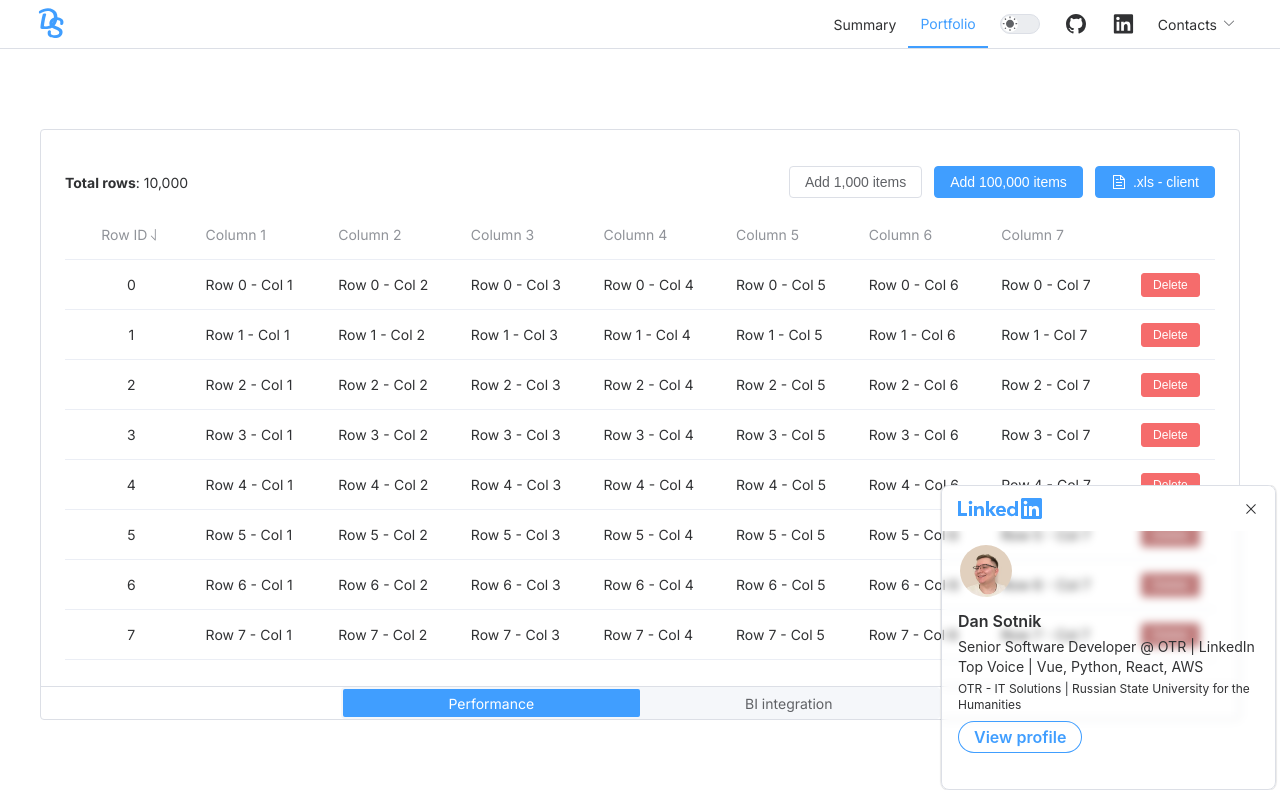
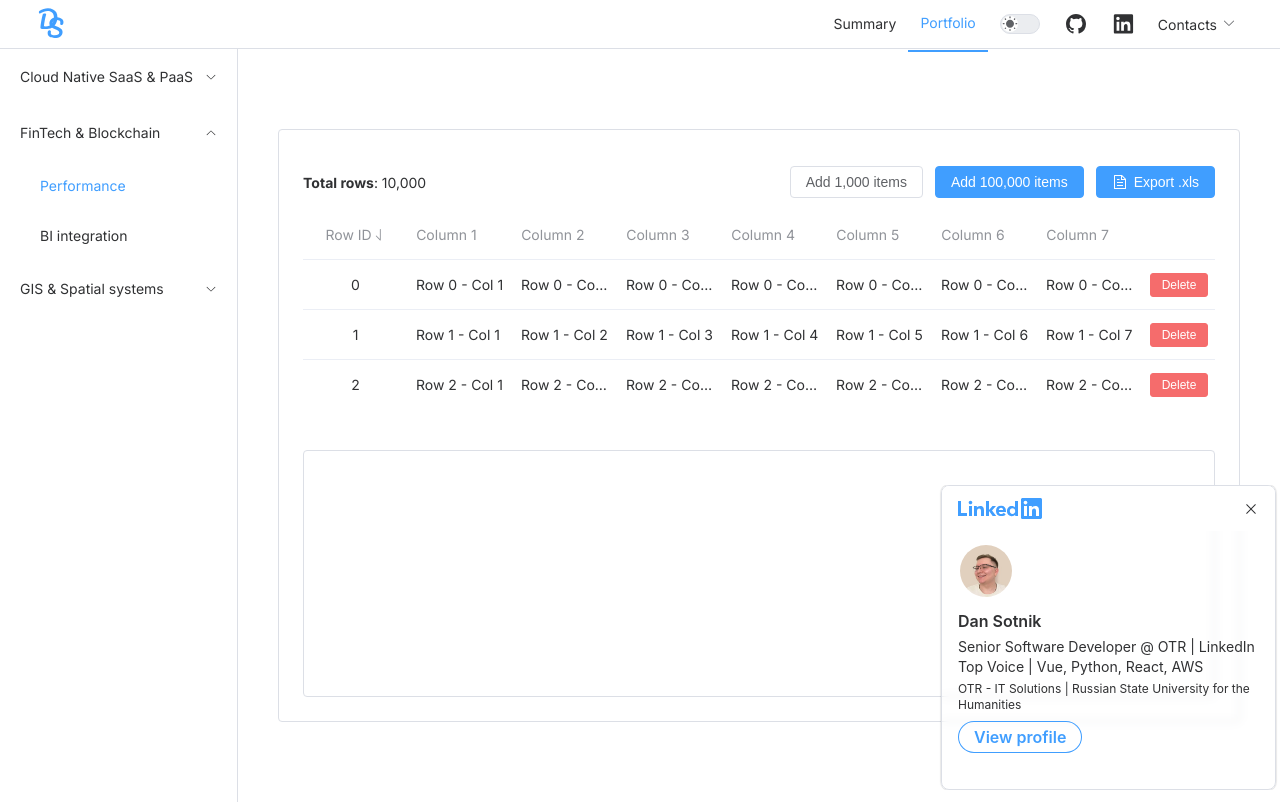
Before and after one commit to letUser/sotnikdev.tech, a Vue app: page /portfolio#performance in a window 1280 px wide. Built offline with nearby package versions, Linux system fonts and the light colour scheme.

Commit message:
navmenu reworked, portfolio view reworked, leftMenu init

```diff
--- a/src/assets/main.scss
+++ b/src/assets/main.scss
@@ -5,6 +5,8 @@
   background-color: var(--el-bg-color);
   border-color: var(--el-border-color);
   --nav-bar-height: 48px;
+  --page-vertical-padding: 80px;
+  --page-horizontal-padding: 40px;
   --max-z-index: 9;
   --pre-max-z-index: 8;
 }
--- a/src/components/FinTechPlayground.vue
+++ b/src/components/FinTechPlayground.vue
@@ -1,28 +1,20 @@
 <script setup lang="ts">
 import VirtTable from './fintech/VirtTable.vue'
 import BIframe from './fintech/BIframe.vue'
-
-import { ref } from 'vue'
-
-const value = ref('Performance')
-
-const options = ['Performance', 'BI integration']
 </script>
 
 <template>
-  <div class="fintech-playground">
-    <VirtTable v-show="value === 'Performance'" />
+  <div>
+    <div class="playground-fintech">
+      <VirtTable />
 
-    <BIframe v-show="value === 'BI integration'" />
-
-    <div class="fintech-playground-segments-wrapper">
-      <el-segmented class="fintech-playground-segments" v-model="value" :options="options" block />
+      <BIframe />
     </div>
   </div>
 </template>
 
 <style scoped lang="scss">
-.fintech-playground {
+.playground-fintech {
   height: 100%;
   display: flex;
   flex-direction: column;
@@ -38,7 +30,7 @@ const options = ['Performance', 'BI integration']
 }
 
 @media screen and (min-width: 1280px) {
-  .fintech-playground {
+  .playground-fintech {
     &-segments {
       width: 50%;
 
--- a/src/components/GisPlayground.vue
+++ b/src/components/GisPlayground.vue
@@ -1,5 +1,6 @@
 <script setup lang="ts">
 import { ref } from 'vue'
+import Map from './gis/Map.vue'
 
 const value = ref('Map')
 
@@ -7,15 +8,19 @@ const options = ['Map']
 </script>
 
 <template>
-  <div class="fintech-playground">
-    <div class="fintech-playground-segments-wrapper">
-      <el-segmented class="fintech-playground-segments" v-model="value" :options="options" block />
+  <div>
+    <div class="playground-gis">
+      <Map v-show="value === 'Map'" />
+
+      <div class="playground-gis-segments-wrapper">
+        <el-segmented class="playground-gis-segments" v-model="value" :options="options" block />
+      </div>
     </div>
   </div>
 </template>
 
 <style scoped lang="scss">
-.fintech-playground {
+.playground-gis {
   height: 100%;
   display: flex;
   flex-direction: column;
@@ -31,7 +36,7 @@ const options = ['Map']
 }
 
 @media screen and (min-width: 1280px) {
-  .fintech-playground {
+  .playground-gis {
     &-segments {
       width: 50%;
 
--- /dev/null
+++ b/src/components/LeftMenu.vue
@@ -0,0 +1,48 @@
+<script setup lang="ts">
+import { ref } from 'vue'
+import { useRoute, useRouter } from 'vue-router'
+
+// current route
+const route = useRoute()
+const router = useRouter()
+
+// if there is no hash add default
+if (!route.hash?.length) {
+  router.replace('#performance')
+}
+
+const isCollapse = ref(false)
+
+const onSelect = (key: string) => {
+  router.push(key)
+}
+</script>
+
+<template>
+  <el-menu :default-active="route.hash" :collapse="isCollapse" @select="onSelect">
+    <el-sub-menu index="1">
+      <template #title>
+        <span>Cloud Native SaaS & PaaS</span>
+      </template>
+      <el-menu-item index="#saas">SaaS</el-menu-item>
+      <el-menu-item index="#paas">PaaS</el-menu-item>
+    </el-sub-menu>
+
+    <el-sub-menu index="2">
+      <template #title>
+        <span>FinTech & Blockchain</span>
+      </template>
+      <el-menu-item index="#performance">Performance</el-menu-item>
+      <el-menu-item index="#bi-integration">BI integration</el-menu-item>
+    </el-sub-menu>
+
+    <el-sub-menu index="3">
+      <template #title>
+        <span>GIS & Spatial systems</span>
+      </template>
+      <el-menu-item index="#map">Map</el-menu-item>
+    </el-sub-menu>
+  </el-menu>
+</template>
+
+<style scoped lang="scss"></style>
--- a/src/components/NavMenu.vue
+++ b/src/components/NavMenu.vue
@@ -1,5 +1,4 @@
 <script setup lang="ts">
-import { ref, watch } from 'vue'
 import { useDark } from '@vueuse/core'
 import { RouterLink, useRoute } from 'vue-router'
 import DarkModeSwitch from './navigation/DarkModeSwitch.vue'
@@ -7,50 +6,11 @@ import SocialLinks from './navigation/SocialLinks.vue'
 import ContactsDropdown from './navigation/ContactsDropdown.vue'
 import DsLogo from './icons/DsLogo.vue'
 
-// curr active menu item
-const activeMenuItem = ref()
-
 // dark/light theme util
 const isDark = useDark() //true or false
 
 // current route
 const route = useRoute()
-
-// route watcher to monitor route changes and set the correct menu item
-watch(route, (route) => {
-  if (route?.name) {
-    const target = document.getElementById(`nav-${String(route.name)}`)
-
-    if (target instanceof HTMLElement) {
-      // using timeout to catch needed element
-      setTimeout(() => {
-        target.classList.add('active')
-        activeMenuItem.value = target
-      }, 50)
-    }
-  }
-})
-
-/**
- * Menu item click handler
- * @param {Event} $event - state of event
- */
-const setActiveMenu = ($event: Event) => {
-  if (!$event?.target) throw new Error('App.vue -> setActiveMenu -> $el.target is NULL')
-
-  // remove active class from prev clicked elem
-  activeMenuItem.value?.classList.remove('active')
-
-  const { target } = $event
-
-  if (target instanceof HTMLElement) {
-    // add active class to curr clicked elem
-    target.classList.add('active')
-
-    // save link to the curr clicked elem
-    activeMenuItem.value = target
-  }
-}
 </script>
 
 <template>
@@ -60,10 +20,18 @@ const setActiveMenu = ($event: Event) => {
     </el-icon>
 
     <div class="menu">
-      <nav @click.prevent="setActiveMenu">
-        <router-link id="nav-summary" :index="1" to="/summary">Summary</router-link>
-        <router-link id="nav-portfolio" :index="2" to="/portfolio">Portfolio</router-link>
-      </nav>
+      <el-menu class="nav-menu" :default-active="route.name">
+        <el-menu-item index="summary"
+          ><router-link id="nav-summary" :index="1" to="/summary"
+            >Summary</router-link
+          ></el-menu-item
+        >
+        <el-menu-item index="portfolio"
+          ><router-link id="nav-portfolio" :index="2" to="/portfolio"
+            >Portfolio</router-link
+          ></el-menu-item
+        >
+      </el-menu>
 
       <DarkModeSwitch class="menu-item" />
 
@@ -101,24 +69,29 @@ const setActiveMenu = ($event: Event) => {
       }
     }
 
-    nav {
+    .nav-menu {
       display: flex;
+      align-items: center;
       height: var(--nav-bar-height);
+      border-right: none;
 
-      a {
-        display: flex;
-        align-items: center;
-        text-decoration: none;
-        color: inherit;
+      .el-menu-item {
+        background-color: transparent;
         padding: 0 0.75rem;
+
+        &.is-active {
+          color: var(--el-color-primary);
+          border-bottom: 2px solid var(--el-color-primary);
+        }
 
         &:hover {
           color: var(--el-color-primary);
         }
 
-        &.active {
-          color: var(--el-color-primary);
-          border-bottom: 2px solid var(--el-color-primary);
+        a {
+          text-decoration: none;
+          color: inherit;
+          padding: 0;
         }
       }
     }
--- a/src/components/SummaryInfo.vue
+++ b/src/components/SummaryInfo.vue
@@ -45,7 +45,7 @@ import { RouterLink } from 'vue-router'
         </el-card>
 
         <el-card shadow="hover" class="summary-cards-item">
-          <template #header><h3>GIS & spatial systems</h3></template>
+          <template #header><h3>GIS & Spatial systems</h3></template>
 
           <div class="summary-cards-item-content">
             <el-timeline class="card-custom-list">
--- /dev/null
+++ b/src/components/gis/Map.vue
@@ -0,0 +1,8 @@
+<script setup lang="ts">
+</script>
+
+<template>
+</template>
+
+<style scoped lang="scss">
+</style>
--- a/src/components/popovers/PO_exportXLS.vue
+++ b/src/components/popovers/PO_exportXLS.vue
@@ -23,7 +23,7 @@ const props = defineProps<{
         :loading="props.exportLoading"
       >
         <el-icon :size="16"><Document /></el-icon>
-        <span>.xls - client</span>
+        <span>Export .xls</span>
       </el-button>
     </template>
     <template #default>
--- a/src/views/PortfolioView.vue
+++ b/src/views/PortfolioView.vue
@@ -1,19 +1,30 @@
 <script setup lang="ts">
+import LeftMenu from '../components/LeftMenu.vue'
 import FinTechPlayground from '../components/FinTechPlayground.vue'
+import GisPlayground from '../components/GisPlayground.vue'
 </script>
 
 <template>
-  <div class="section-portfolio">
-    <FinTechPlayground />
+  <div class="section-portfolio-wrapper">
+    <div class="section-portfolio">
+      <LeftMenu />
+
+      <FinTechPlayground class="playground" />
+
+      <!-- <GisPlayground class="playground" /> -->
+    </div>
   </div>
 </template>
 
 <style scoped lang="scss">
 .section-portfolio {
+  text-align: center;
   display: flex;
-  flex-direction: column;
-  padding: 80px 40px;
-  text-align: center;
-  height: calc(100vh - (var(--nav-bar-height) + 1px)); //1px - border size
+
+  .playground {
+    width: 100%;
+    padding: var(--page-vertical-padding) var(--page-horizontal-padding);
+    height: calc(100vh - var(--nav-bar-height) + 1px); //1px - border size
+  }
 }
 </style>
```
Also changed, not shown: components.d.ts (+8 -1 lines).
